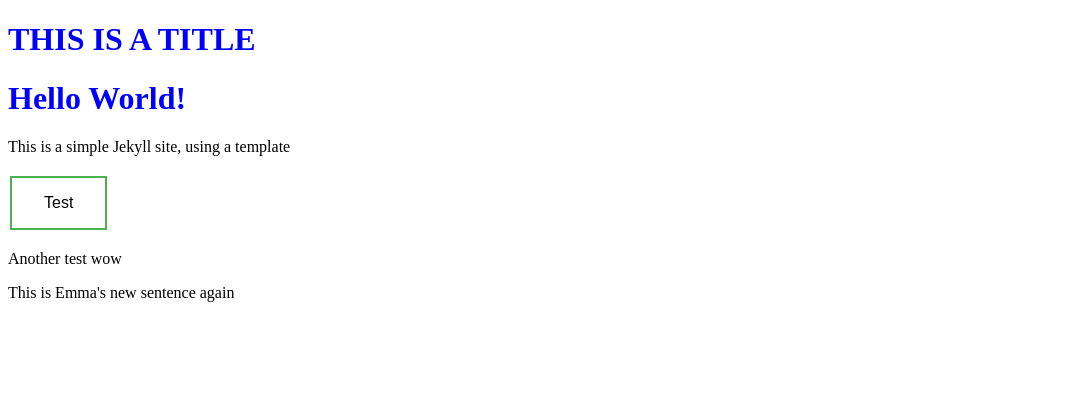
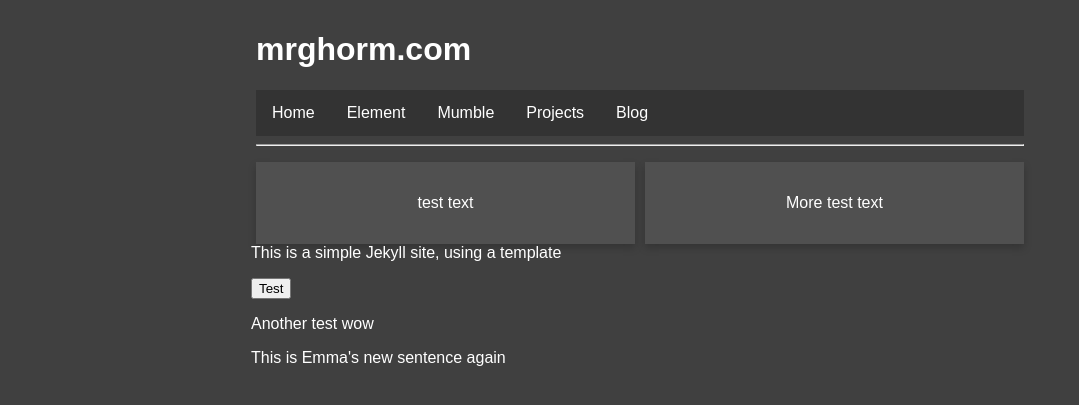
Before and after one commit to intervolve-org/intervolve.org, a Jekyll site: the page built from index.html, in a window 1280 px wide. Shown: the top 405 px of the page, without its empty margins (0-1079 px from the left). Built offline with Jekyll 4.4.1, drawn with Linux system fonts in a browser that asks for light colours.

Commit message:
Various changes

```diff
--- a/_layouts/default.html
+++ b/_layouts/default.html
@@ -7,9 +7,19 @@
 		<link rel="stylesheet" href="assets/css/default.css">
 	</head>
 	<body>
+		<h1>{{ page.title }}</h1>
 
-		<h1> THIS IS A TITLE </h1>
+		<ul class="navbar">
+			<li class="navbar"><a class="navbar" href="https://mrghorm.com">Home</a></li>
+			<li class="navbar"><a class="navbar" href="">Element</a></li>
+			<li class="navbar"><a class="navbar" href="">Mumble</a></li>
+			<li class="navbar"><a class="navbar" href="">Projects</a></li>
+			<li class="navbar"><a class="navbar" href="">Blog</a></li>
+		</ul>
 
-		{{ content }}
+		<hr>
+		<div>
+			{{ content }}
+		</div>
 	</body>
 </html>
--- a/assets/css/default.css
+++ b/assets/css/default.css
@@ -1,42 +1,75 @@
-body {
-	background-color: #ffffff;
+* {
+	box-sizing: border-box;
 }
 
-h1 {
-	color: blue;
+body {
+  background-color: #404040;
+/*  text-color: #cccccc; */
+/*  font-family: "Courier New", "Lucida Console", Monaco; */
+  font-family: Arial, Verdana, Helvetica;
+  color: white;
+  margin: 0 auto;
+  max-width: 800px;
+  padding-top: 10px;
+  padding-bottom: 10px;
+  padding-right: 16px;
+  padding-left: 16px;
 }
 
-.button {
-  border: none;
-  color: white;
-  padding: 16px 32px;
-  text-align: center;
-  text-decoration: none;
-  display: inline-block;
-  font-size: 16px;
-  margin: 4px 2px;
-  transition-duration: 0.4s;
-  cursor: pointer;
+ul.navbar {
+  list-style-type: none;
+  margin: 0;
+  padding: 0;
+  overflow: hidden;
+  background-color: #333;
 }
 
-.button1 {
-  background-color: white;
-  color: black;
-  border: 2px solid #4CAF50;
+li.navbar {
+  float: left;
 }
 
-.button1:hover {
-  background-color: #4CAF50;
+li a.navbar {
+  display: block;
   color: white;
+  text-align: center;
+  padding: 14px 16px;
+  text-decoration: none;
 }
 
-.button2 {
-  background-color: white;
-  color: black;
-  border: 2px solid #008CBA;
+/* Change the link color to #111 (black) on hover */
+li a.navbar:hover {
+  background-color: #111;
+}
+/* Float four columns side by side */
+.column {
+  float: left;
+  width: 50%;
+  padding: 0 5px;
 }
 
-.button2:hover {
-  background-color: #008CBA;
-  color: white;
+/* Remove extra left and right margins, due to padding in columns */
+.row {margin: 0 -5px;}
+
+/* Clear floats after the columns */
+.row:after {
+  content: "";
+  display: table;
+  clear: both;
 }
+
+/* Style the counter cards */
+.card {
+  box-shadow: 0 4px 8px 0 rgba(0, 0, 0, 0.2); /* this adds the "card" effect */
+  padding: 16px;
+  text-align: center;
+  background-color: #505050;
+}
+
+/* Responsive columns - one column layout (vertical) on small screens */
+@media screen and (max-width: 600px) {
+  .column {
+    width: 100%;
+    display: block;
+    margin-bottom: 20px;
+  }
+}
--- a/index.html
+++ b/index.html
@@ -1,8 +1,20 @@
 ---
 layout: default
-title: Home
+title: mrghorm.com
 ---
-<h1>{{ "Hello World!" }}</h1>
+
+<div class="row">
+	<div class="column">
+		<div class="card">
+			<p>test text<p>
+		</div>
+	</div>
+	<div class="column">
+		<div class="card">
+			<p> More test text </p>
+		</div>
+	</div>
+
 
 <p> This is a simple Jekyll site, using a template </p>
 
```
Also changed, not shown: 1 other file.
